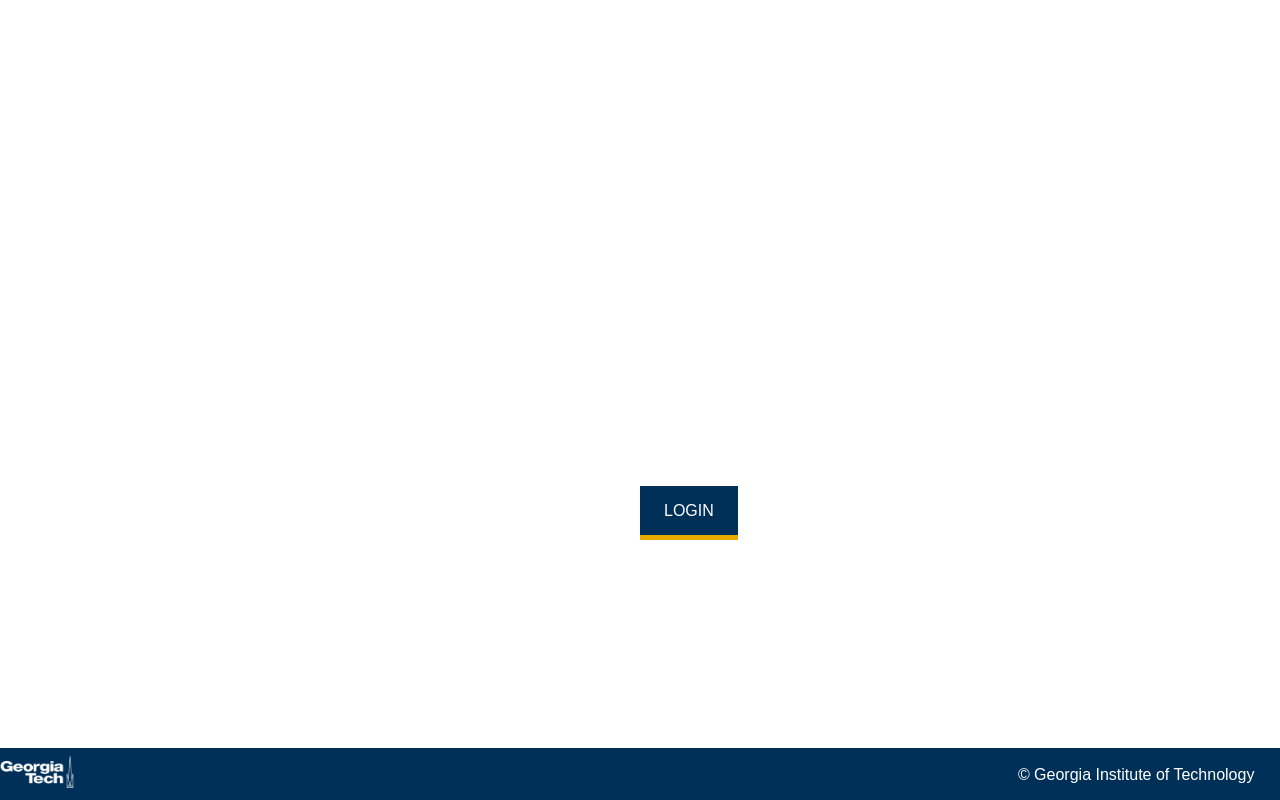
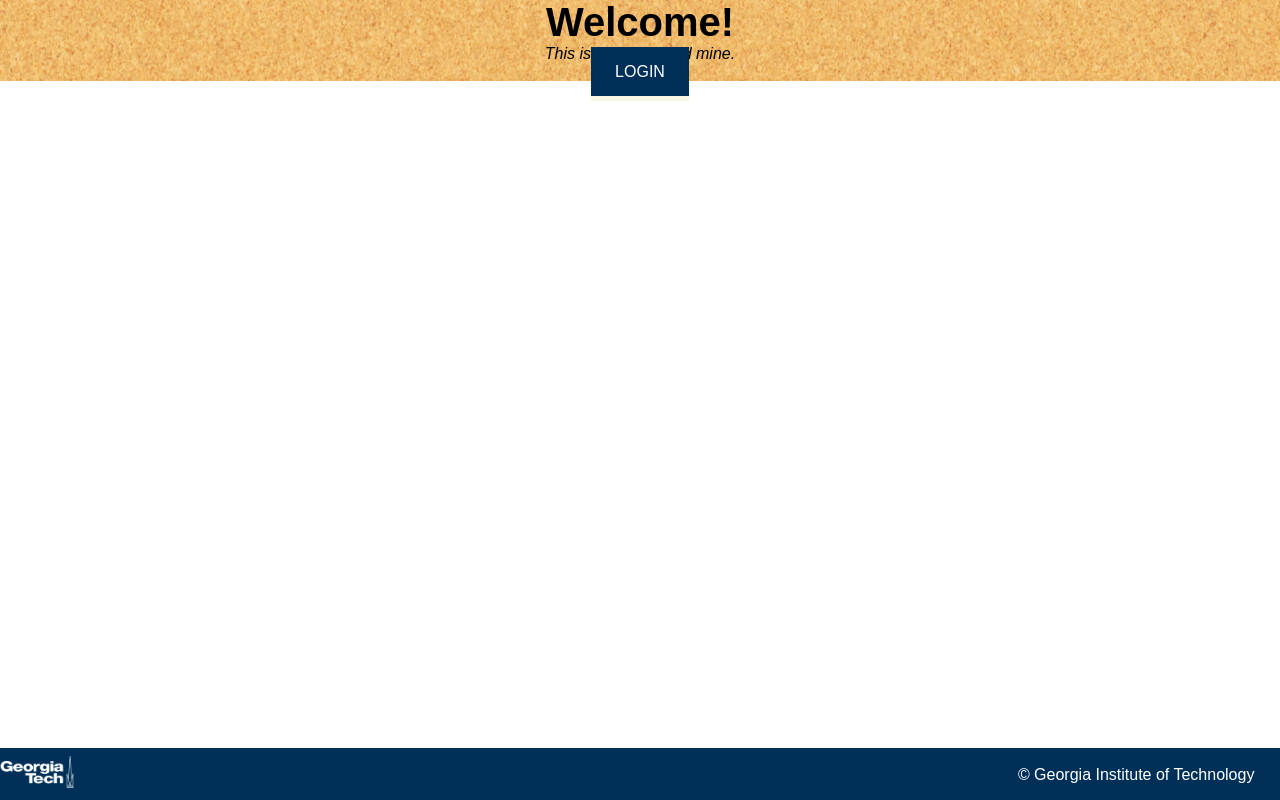
Before and after one commit to kscharm/digital-time-capsule, a React (Create React App) app: page / in a window 1280 px wide. Built offline with nearby package versions, Linux system fonts and the light colour scheme.

Commit message:
Final Welcome base

```diff
--- a/src/components/ReactLink/style.css
+++ b/src/components/ReactLink/style.css
@@ -1,6 +1,6 @@
 .reactLink {
     background-color: #003057;
-    box-shadow: 0 5px 0 #EAAA00;
+    box-shadow: 0 5px 0 #F9F6E5;
     color: white;
     padding: 1em 1.5em;
     position: relative;
--- a/src/pages/Welcome/index.jsx
+++ b/src/pages/Welcome/index.jsx
@@ -1,5 +1,6 @@
 import React, { Component } from 'react';
 import ReactLink from '../../components/ReactLink';
+import Background from '../../images/cork.jpg';
 import './style.css'
 
 export default class WelcomePage extends Component {
@@ -9,7 +10,11 @@ export default class WelcomePage extends Component {
 
   render() {
     return (
-        <div className='welcomePage'>
+        <div className='bgDiv' >
+          <div className='welcomeMessage' >
+            <span className='mainMessage'> Welcome! </span>
+            <span className='subMessage'> This is your hell, and mine. </span>
+          </div>
           <div className='login'>
             <ReactLink
                 to={{
--- a/src/pages/Welcome/style.css
+++ b/src/pages/Welcome/style.css
@@ -1,12 +1,29 @@
 .login {
-    position: absolute;
-    bottom: 35%;
-    left: 50%;
+    text-align: center;
+    position: relative;
+    top: 45%;
 }
-.welcomePage {
-    background-image: url(../../images/rsz_cork.jpg);
-    height: 100%;
-    background-position: center;
-    background-repeat: no-repeat;
+.welcomeMessage {
+    text-align: center;
+    position: relative;
+    top: 35%;
+}
+.mainMessage {
+    font-size: 2.5em;
+    color: black;
+    font-weight: bold;
+    display: block;
+}
+.subMessage {
+    font-size: 1em;
+    color: black;
+    font-style: oblique;
+    display: block;
+}
+.bgDiv {
+    width: 100%;
+    height: -webkit-fill-available;
+    background: url(../../images/cork.jpg);
     background-size: cover;
+    position: relative;
 }
```
